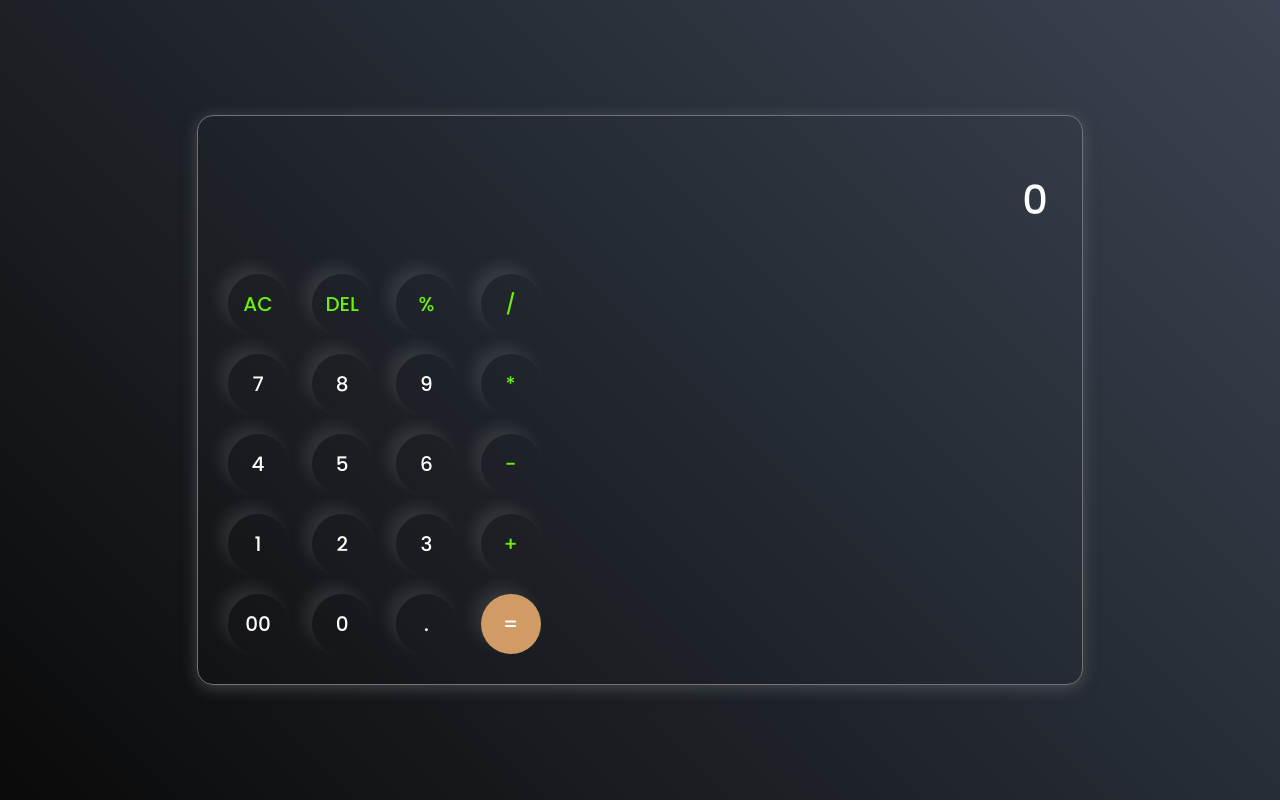
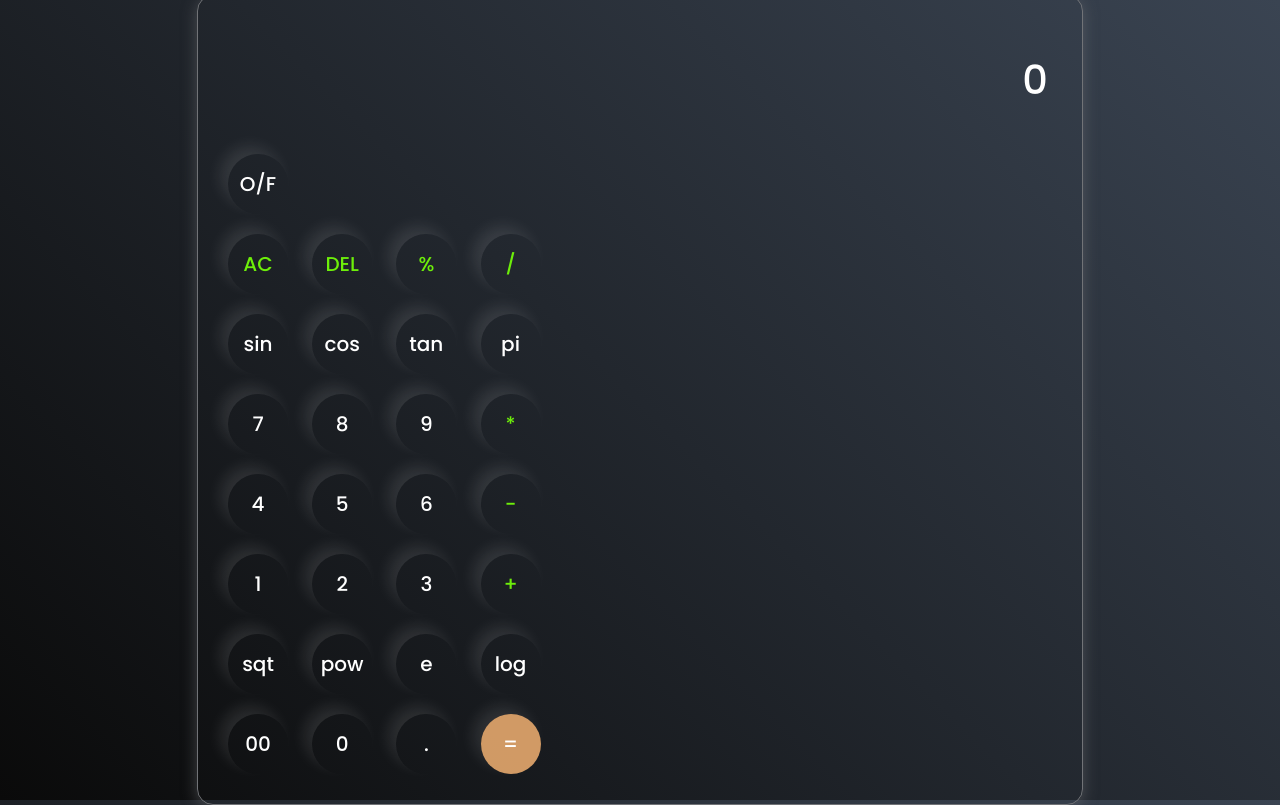
Before and after one commit to priyanshu233/Calculator, a plain HTML site: page index.html in a window 1280 px wide. Drawn offline with Linux system fonts and the light colour scheme.

Commit message:
Update index.html

```diff
--- a/index.html
+++ b/index.html
@@ -10,12 +10,25 @@
 <body>
     <div class="calculator">
         <input type="text" placeholder="0" id="inputBox">
+
     <div>
+        <button class="sw">O/F</button>
+    </div>
+
+
+    <div>
+
         <button class="addition">AC</button>
         <button class="addition">DEL</button>
         <button class="addition">%</button>
         <button class="addition">/</button>
+
     </div>
+       <button id="perform">sin</button>
+       <button id="perform">cos</button>
+        <button id="perform">tan</button>
+        <button>pi</button>
+
 
        <div>
         <button>7</button>
@@ -37,6 +50,14 @@
         <button>3</button>
         <button class="addition">+</button>
        </div>
+
+       <div>
+        <button>sqt</button>
+        <button>pow</button>
+        <button>e</button>
+        <button>log</button>
+       </div>
+
        <div>
         <button>00</button>
         <button>0</button>
```
